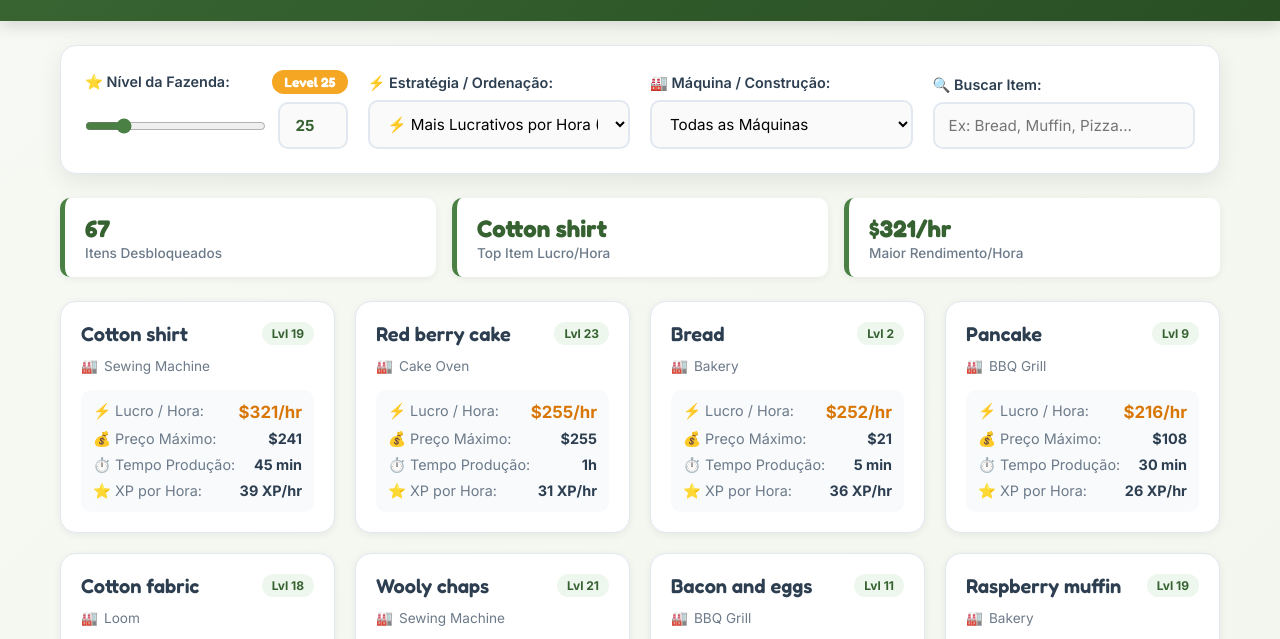
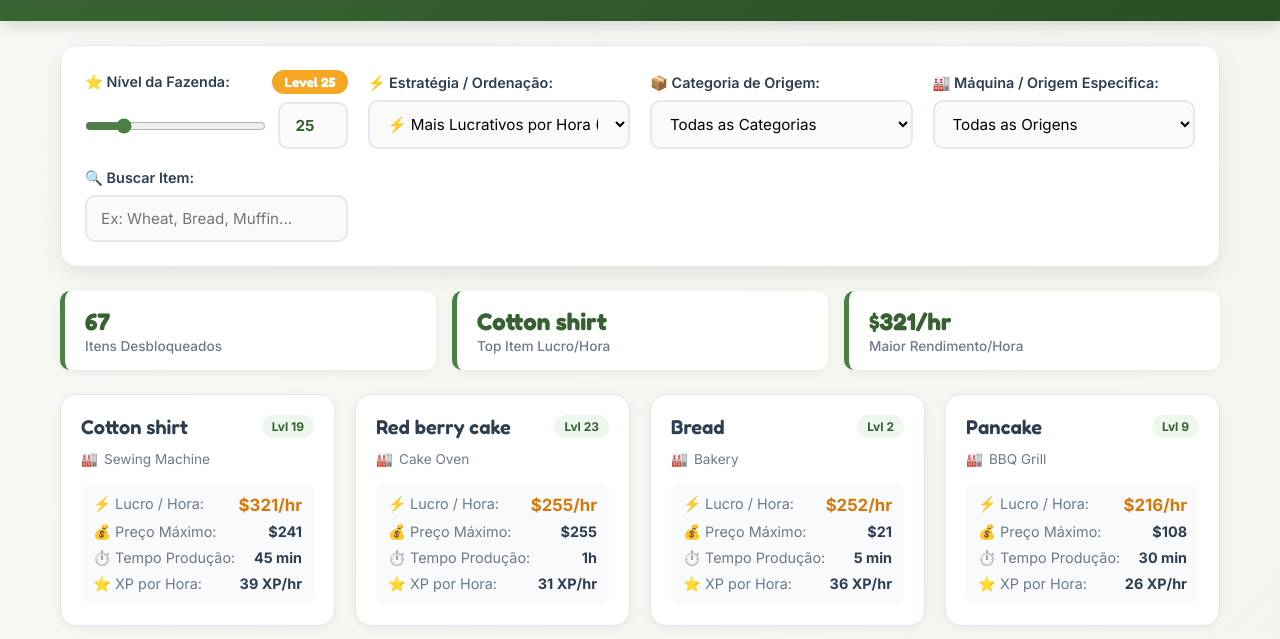
Before and after one commit to davijannotti/hayday-profit-calculator, a plain HTML site: page index.html in a window 1280 px wide. Shown: the part 89-728 px from the top of the page. Drawn offline with Linux system fonts and the light colour scheme.

Commit message:
feat: adiciona filtro por categoria (Maquinas, Plantio/Crops, Arvores & Arbustos)

```diff
--- a/app.js
+++ b/app.js
@@ -7,6 +7,7 @@ const levelSlider = document.getElementById('level-slider');
 const levelInput = document.getElementById('level-input');
 const levelDisplay = document.getElementById('level-display');
 const sortSelect = document.getElementById('sort-select');
+const categorySelect = document.getElementById('category-select');
 const buildingSelect = document.getElementById('building-select');
 const searchInput = document.getElementById('search-input');
 const itemsGrid = document.getElementById('items-grid');
@@ -31,9 +32,22 @@ async function loadData() {
 
 // Populate building select options dynamically
 function populateBuildingFilter() {
+  const selectedCategory = categorySelect.value;
+  buildingSelect.innerHTML = '<option value="ALL">Todas as Origens</option>';
+
   const buildings = new Set();
   allItems.forEach(item => {
-    if (item.building) buildings.add(item.building);
+    if (!item.building) return;
+
+    // Filter buildings based on category selection
+    const isCrop = item.building === 'Plantio / Cultivo';
+    const isTree = item.building === 'Árvores & Arbustos';
+    const isMachine = !isCrop && !isTree;
+
+    if (selectedCategory === 'CROPS' && isCrop) buildings.add(item.building);
+    else if (selectedCategory === 'TREES' && isTree) buildings.add(item.building);
+    else if (selectedCategory === 'MACHINES' && isMachine) buildings.add(item.building);
+    else if (selectedCategory === 'ALL') buildings.add(item.building);
   });
 
   const sortedBuildings = Array.from(buildings).sort();
@@ -72,20 +86,37 @@ function formatCurrency(val) {
   return `$${Math.round(val).toLocaleString('pt-BR')}`;
 }
 
+// Helper to determine category icon
+function getCategoryIcon(building) {
+  if (building === 'Plantio / Cultivo') return '🌱';
+  if (building === 'Árvores & Arbustos') return '🍎';
+  return '🏭';
+}
+
 // Render filtered and sorted items
 function render() {
   const currentLevel = parseInt(levelInput.value) || 1;
   const currentSort = sortSelect.value;
+  const currentCategory = categorySelect.value;
   const currentBuilding = buildingSelect.value;
   const searchText = searchInput.value.toLowerCase().trim();
 
-  // 1. Filter by level, building, and search
+  // 1. Filter items
   let filtered = allItems.filter(item => {
     const isUnlocked = item.level <= currentLevel;
     const matchesBuilding = currentBuilding === 'ALL' || item.building === currentBuilding;
     const matchesSearch = !searchText || item.name.toLowerCase().includes(searchText);
 
-    return isUnlocked && matchesBuilding && matchesSearch;
+    const isCrop = item.building === 'Plantio / Cultivo';
+    const isTree = item.building === 'Árvores & Arbustos';
+    const isMachine = !isCrop && !isTree;
+
+    let matchesCategory = true;
+    if (currentCategory === 'CROPS') matchesCategory = isCrop;
+    else if (currentCategory === 'TREES') matchesCategory = isTree;
+    else if (currentCategory === 'MACHINES') matchesCategory = isMachine;
+
+    return isUnlocked && matchesCategory && matchesBuilding && matchesSearch;
   });
 
   // 2. Sort items
@@ -100,7 +131,6 @@ function render() {
   countUnlockedEl.textContent = filtered.length;
 
   if (filtered.length > 0) {
-    // Find top item by maxPerHour among unlocked
     const topByProfit = [...filtered].sort((a, b) => b.maxPerHour - a.maxPerHour)[0];
     topItemNameEl.textContent = topByProfit ? topByProfit.name : '-';
     topItemProfitEl.textContent = topByProfit ? `${formatCurrency(topByProfit.maxPerHour)}/hr` : '$0/hr';
@@ -126,6 +156,7 @@ function render() {
     const isProfitHighlight = currentSort === 'maxPerHour';
     const isPriceHighlight = currentSort === 'maxPrice';
     const isXpHighlight = currentSort === 'xpPerHour';
+    const icon = getCategoryIcon(item.building);
 
     card.innerHTML = `
       <div>
@@ -134,7 +165,7 @@ function render() {
           <span class="item-level-tag">Lvl ${item.level}</span>
         </div>
         <div class="item-building">
-          <span>🏭</span> ${item.building || 'Desconhecido'}
+          <span>${icon}</span> ${item.building || 'Desconhecido'}
         </div>
       </div>
 
@@ -166,6 +197,10 @@ function render() {
 levelSlider.addEventListener('input', (e) => syncLevel(e.target.value));
 levelInput.addEventListener('input', (e) => syncLevel(e.target.value));
 sortSelect.addEventListener('change', render);
+categorySelect.addEventListener('change', () => {
+  populateBuildingFilter();
+  render();
+});
 buildingSelect.addEventListener('change', render);
 searchInput.addEventListener('input', render);
 
--- a/index.html
+++ b/index.html
@@ -50,18 +50,29 @@
           </select>
         </div>
 
+        <!-- Category Type Filter -->
+        <div class="control-group">
+          <label for="category-select" class="label-with-icon">📦 Categoria de Origem:</label>
+          <select id="category-select" class="select-input">
+            <option value="ALL" selected>Todas as Categorias</option>
+            <option value="MACHINES">🏭 Produtos de Máquinas</option>
+            <option value="CROPS">🌱 Plantio / Cultivo (Crops)</option>
+            <option value="TREES">🍎 Árvores & Arbustos</option>
+          </select>
+        </div>
+
         <!-- Machine Filter -->
         <div class="control-group">
-          <label for="building-select" class="label-with-icon">🏭 Máquina / Construção:</label>
+          <label for="building-select" class="label-with-icon">🏭 Máquina / Origem Especifica:</label>
           <select id="building-select" class="select-input">
-            <option value="ALL">Todas as Máquinas</option>
+            <option value="ALL">Todas as Origens</option>
           </select>
         </div>
 
         <!-- Search Input -->
         <div class="control-group">
           <label for="search-input" class="label-with-icon">🔍 Buscar Item:</label>
-          <input type="text" id="search-input" placeholder="Ex: Bread, Muffin, Pizza..." class="search-input">
+          <input type="text" id="search-input" placeholder="Ex: Wheat, Bread, Muffin..." class="search-input">
         </div>
       </div>
     </section>
```
